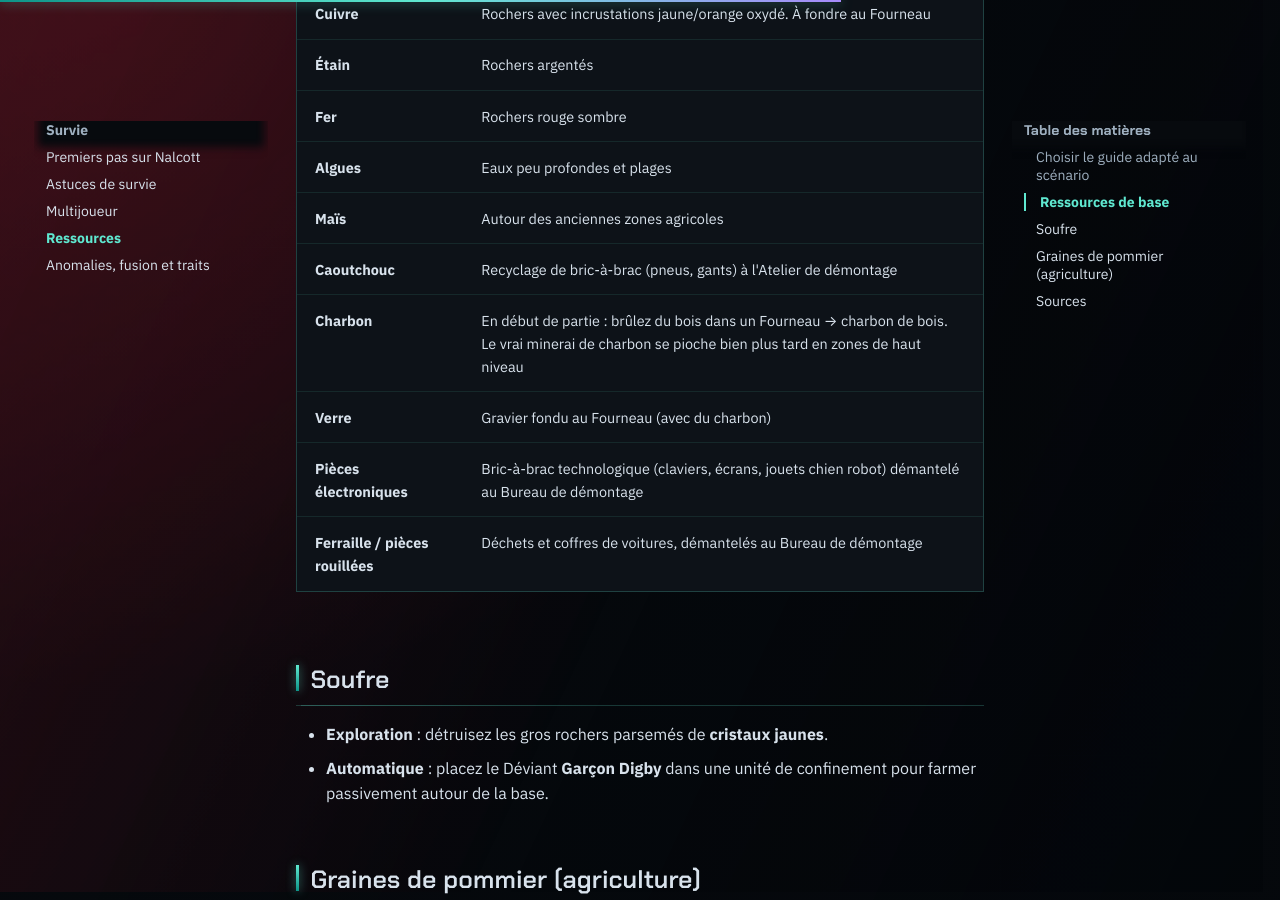
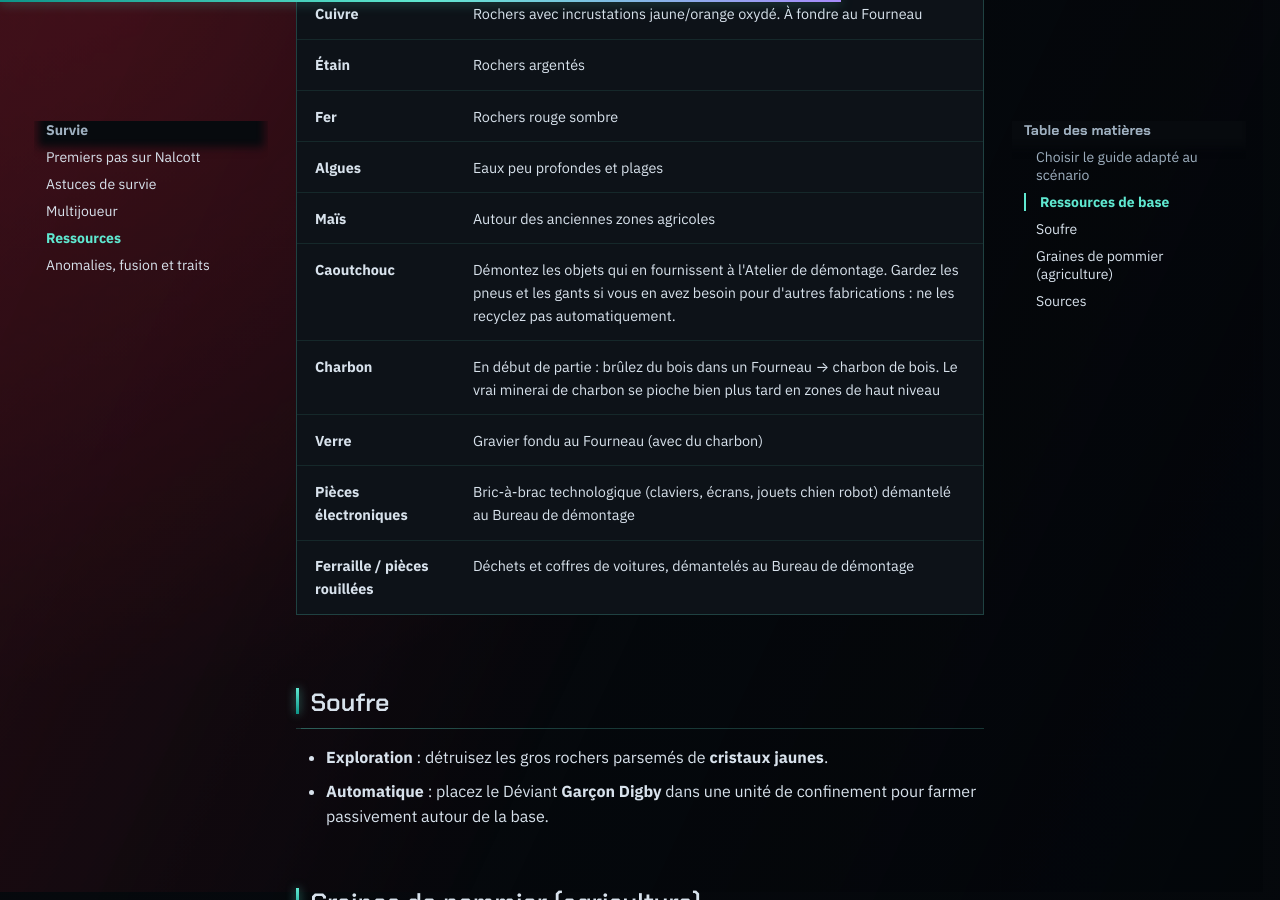
Before and after one commit to flav92/once-human-ps5-wiki, an MkDocs documentation site: the page built from docs/jeu/ressources.md, in a window 1280 px wide and 900 px high, scrolled down 985 px. Built offline with MkDocs 1.6.1 and Material for MkDocs 9.7.7, drawn with Linux system fonts in a browser that asks for light colours; comment, search, counter and statistics services are not loaded.

Commit message:
Préciser les priorités de recyclage

```diff
--- a/docs/jeu/ressources.md
+++ b/docs/jeu/ressources.md
@@ -23,7 +23,7 @@ Les bases de collecte ci-dessous sont utiles comme repères généraux. En revan
 | **Fer** | Rochers rouge sombre |
 | **Algues** | Eaux peu profondes et plages |
 | **Maïs** | Autour des anciennes zones agricoles |
-| **Caoutchouc** | Recyclage de bric-à-brac (pneus, gants) à l'Atelier de démontage |
+| **Caoutchouc** | Démontez les objets qui en fournissent à l'Atelier de démontage. Gardez les pneus et les gants si vous en avez besoin pour d'autres fabrications : ne les recyclez pas automatiquement. |
 | **Charbon** | En début de partie : brûlez du bois dans un Fourneau → charbon de bois. Le vrai minerai de charbon se pioche bien plus tard en zones de haut niveau |
 | **Verre** | Gravier fondu au Fourneau (avec du charbon) |
 | **Pièces électroniques** | Bric-à-brac technologique (claviers, écrans, jouets chien robot) démantelé au Bureau de démontage |
```
